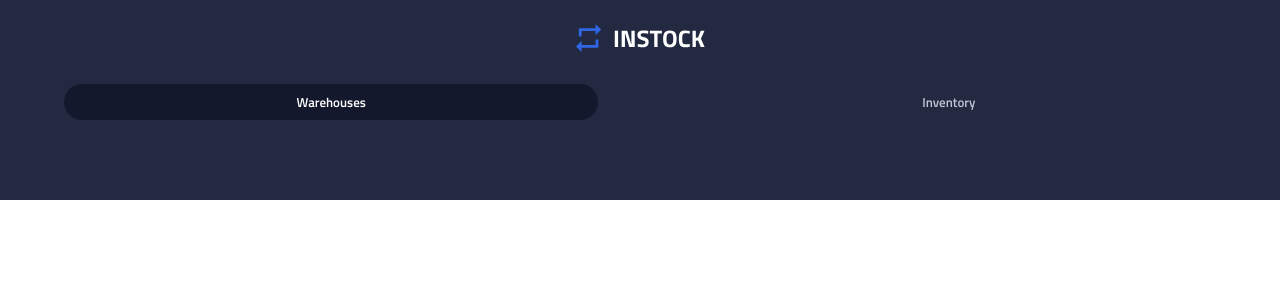
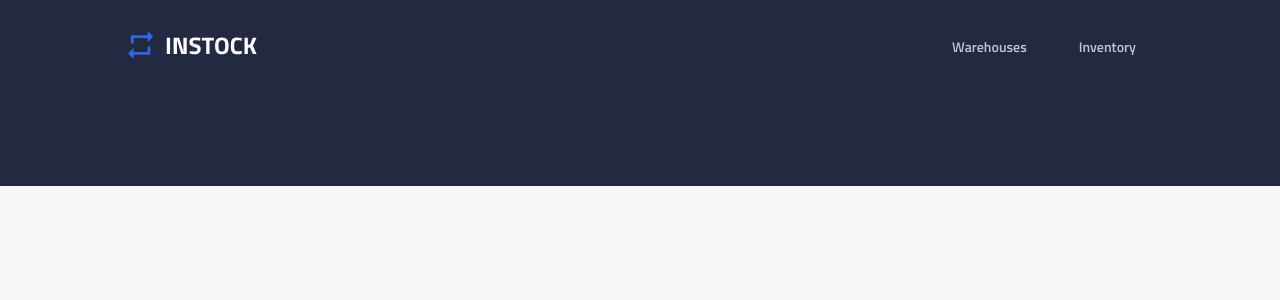
Before and after one commit to mikebernardo1/instock, a React (Create React App) app in the folder client/: page / in a window 1280 px wide. Shown: the top 300 px of the page. Built offline with nearby package versions, Linux system fonts and the light colour scheme.

Commit message:
Styled header for all layouts.

```diff
--- a/client/src/components/Nav/Nav.jsx
+++ b/client/src/components/Nav/Nav.jsx
@@ -1,21 +1,36 @@
-import React from 'react';
+import React, { Component } from 'react';
 import './Nav.scss';
-import { Link } from 'react-router-dom';
-
+import { NavLink } from 'react-router-dom';
 import Logo from '../../assets/logo/InStock-Logo.svg'
 
-export default function Nav() {
+
+export default class Nav extends Component {
+
+  componentDidMount() {
+    // console.log(this.props.path)
+  }
+
+  render() {
     return (
       <header className="nav">
         <div className="nav__block">
-        <Link className="nav__block-logo" to="/">
+          <NavLink className="nav__block-logo" to="/">
             <img className="nav__block-logo-img" src={Logo} alt="Instock Logo"/>
-        </Link>
+          </NavLink>
           <div className="nav__block-list">
-          <Link className="nav__block-list-item nav__block-list-item--active" to="/warehouses">Warehouses</Link>
-          <Link className="nav__block-list-item" to="/inventory">Inventory</Link>
+            <NavLink
+              className="nav__block-list-item"
+              activeClassName="nav__block-list-item--active"
+              to="/warehouses">Warehouses
+            </NavLink>
+            <NavLink
+              className="nav__block-list-item"
+              activeClassName="nav__block-list-item--active"
+              to="/inventory">Inventory
+            </NavLink>
           </div>
         </div>
       </header>
     )
   }
+}
--- a/client/src/components/Nav/Nav.scss
+++ b/client/src/components/Nav/Nav.scss
@@ -1,32 +1,53 @@
-@import "../../styles/variables";
-@import "../../styles/typography";
-@import "../../styles/mixins";
+@import "../../styles/main.scss";
 
 .nav {
 	background-color: $top-nav-background;
 	height: 200px;
+	@include tablet {
+		height: 186px;
+	}
 	&__block {
 		@include flex(column, space-between, center);
 		height: 120px;
 		width: 90vw;
 		margin: auto;
+		@include tablet {
+			flex-direction: row;
+			height: 92px;
+			width: 91.5vw;
+		}
+		@include desktop {
+			width: 80vw;
+		}
 		&-logo {
 			&-img {
 				margin: 24px;
+				@include tablet {
+					margin: 32px 0;
+				}
 			}
 		}
 		&-list {
 			@include flex(row, space-between, center);
 			width: 100%;
+			@include tablet {
+				width: auto;
+			}
 			&-item {
 				font-family: $titillium-semibold;
-				font-size: 13px;
+				font-size: 1.3rem;
 				text-align: center;
 				text-decoration: none;
 				color: $text-color-nav-inactive;
 				padding: 8px;
+				width: 45%;
 				border-radius: 20px;
-				width: 45%;
+				@include tablet {
+					width: auto;
+					margin-left: 20px;
+					padding: 8px 16px;
+					font-size: 1.4rem;
+				}
 				&:hover {
 					text-decoration: underline;
 				}
```
Also changed, not shown: 1 other file (tests, documents, lock files or other folders). Lines whose indentation alone changed are shown as unchanged.
